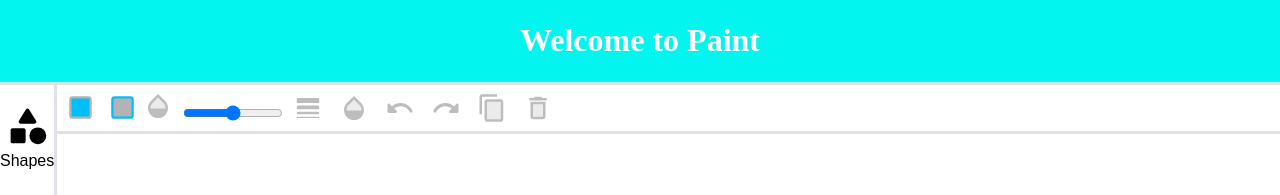
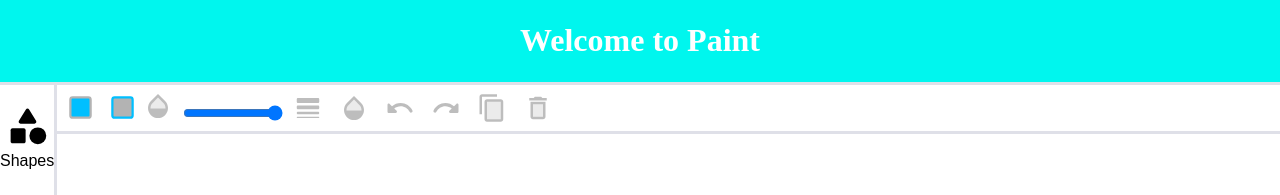
Before and after one commit to MohamedAlrammal/Web-Paint, a React (Vite) app in the folder Frontend/: page / in a window 1280 px wide. Shown: the top 195 px of the page. Built offline with nearby package versions, Linux system fonts and the light colour scheme.

Commit message:
Update Paint.jsx

```diff
--- a/Frontend/src/Paint.jsx
+++ b/Frontend/src/Paint.jsx
@@ -1,21 +1,35 @@
-import { useState } from 'react'
-import Paintarea from './Paintarea'
-import Sidebar from './Sidebar'
-import Toolbar from './Toolbar'
+import { useState } from 'react';
+import Paintarea from './Paintarea';
+import Sidebar from './Sidebar';
+import Toolbar from './Toolbar';
 
-function Paint(){
-    const [shapeType,setShapeType] = useState();
-    const [color,setColor] = useState("#00BFFF");
-    const [strokeColor,setStrokeColor] = useState("#00BFFF");
-    return(
-    <main>
-        <Sidebar shapeType={shapeType} setShapeType={setShapeType} />
-        <div className="container">
-            <Toolbar strokeColor={strokeColor} setStrokeColor={setStrokeColor} color={color} setColor={setColor} />
-            <Paintarea color={color} strokeColor={strokeColor} shapeType={shapeType}/>
-        </div>
-      </main>
-    )
+function Paint() {
+    const [shapeType, setShapeType] = useState();
+    const [color, setColor] = useState("#00BFFF");
+    const [strokeColor, setStrokeColor] = useState("#00BFFF");
+    const [opacity, setOpacity] = useState(1); // Opacity state (default: fully opaque)
+
+    return (
+        <main>
+            <Sidebar shapeType={shapeType} setShapeType={setShapeType} />
+            <div className="container">
+                <Toolbar
+                    strokeColor={strokeColor}
+                    setStrokeColor={setStrokeColor}
+                    color={color}
+                    setColor={setColor}
+                    opacity={opacity}
+                    setOpacity={setOpacity} // Pass opacity to Toolbar
+                />
+                <Paintarea
+                    color={color}
+                    strokeColor={strokeColor}
+                    shapeType={shapeType}
+                    opacity={opacity} // Pass opacity to Paintarea
+                />
+            </div>
+        </main>
+    );
 }
 
-export default Paint
+export default Paint;
```
